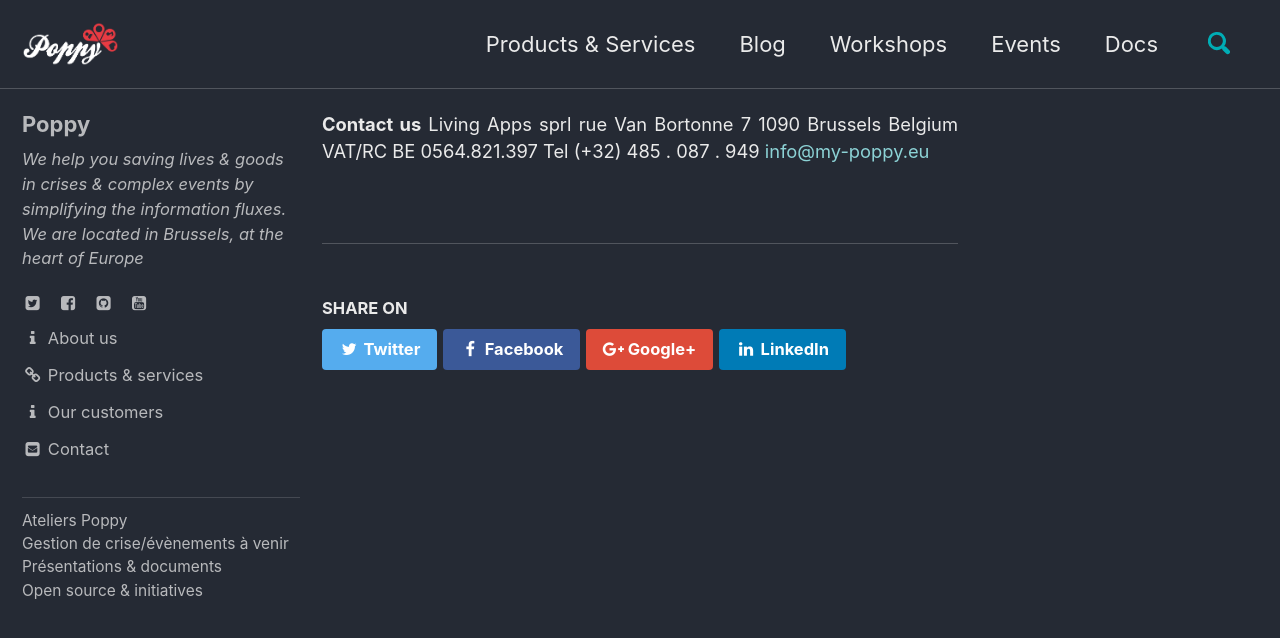
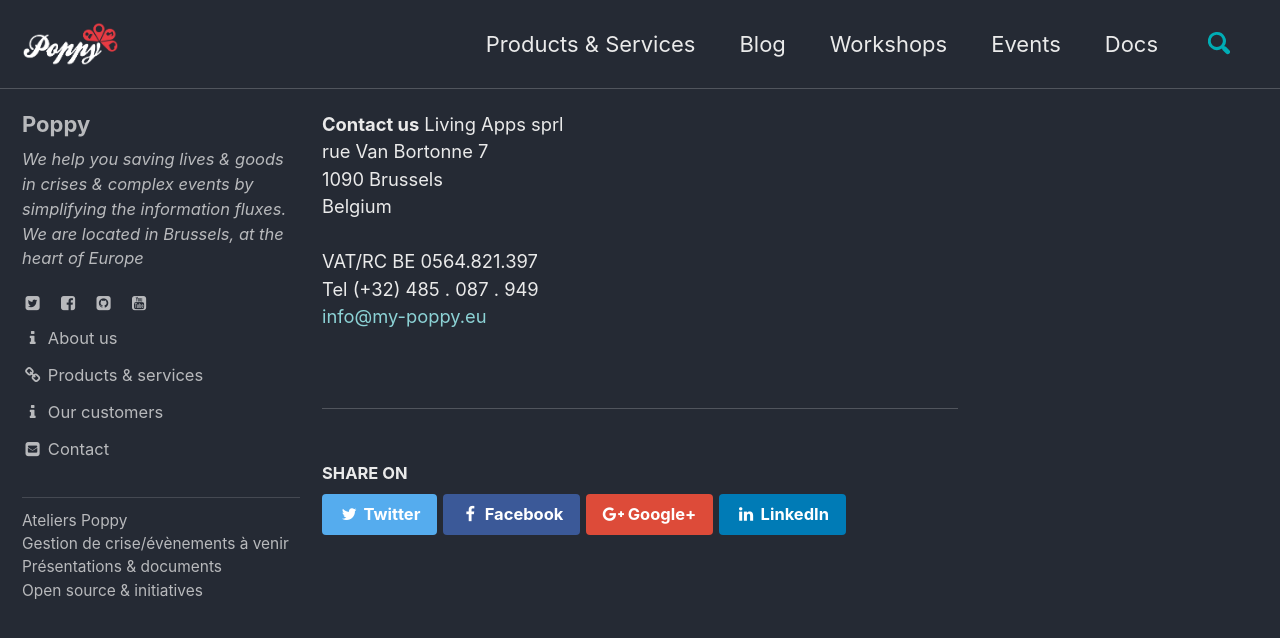
Before and after one commit to ccloquet/ccloquet.github.io, a Jekyll site: the page built from _pages/contact.html, in a window 1280 px wide and 900 px high. Shown: the top 638 px of the window. Built offline with Jekyll 4.4.1, drawn with Linux system fonts in a browser that asks for light colours; cached includes are drawn as plain includes.

```diff
--- a/_pages/contact.html
+++ b/_pages/contact.html
@@ -3,13 +3,13 @@ permalink: /contact/
 ---
 <b>Contact us</b>
 
-Living Apps sprl
+Living Apps sprl<br>
 
-rue Van Bortonne 7
-1090 Brussels
-Belgium
+rue Van Bortonne 7<br>
+1090 Brussels<br>
+Belgium<br><br>
 
-VAT/RC BE 0564.821.397
+VAT/RC BE 0564.821.397<br>
 
-Tel (+32)  485 . 087 . 949
+Tel (+32)  485 . 087 . 949<br>
 <a href='mailto:info@my-poppy.eu'>info@my-poppy.eu</a>
```
